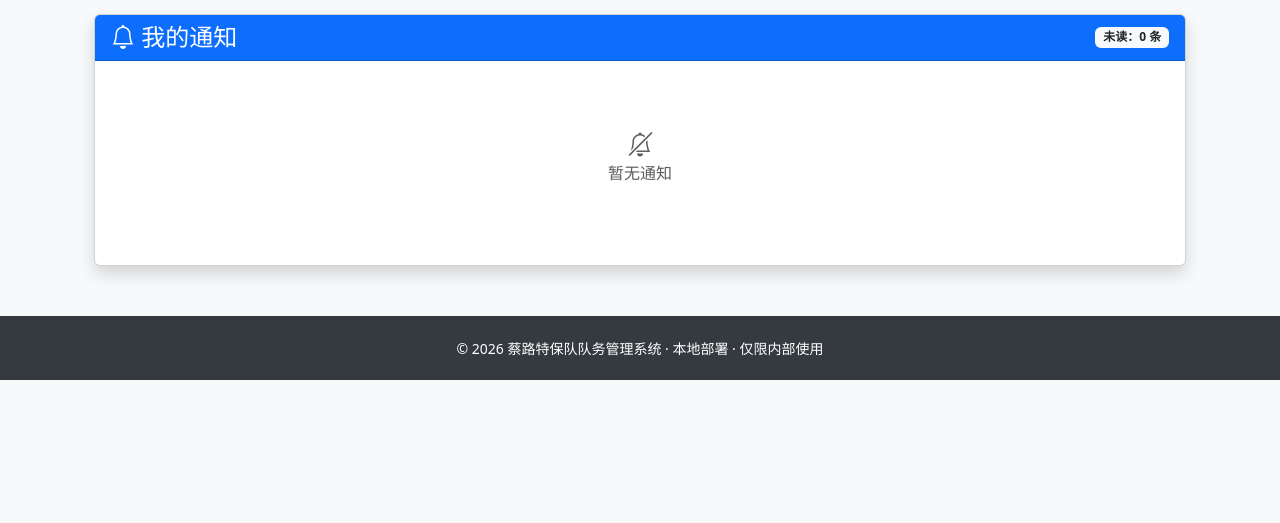
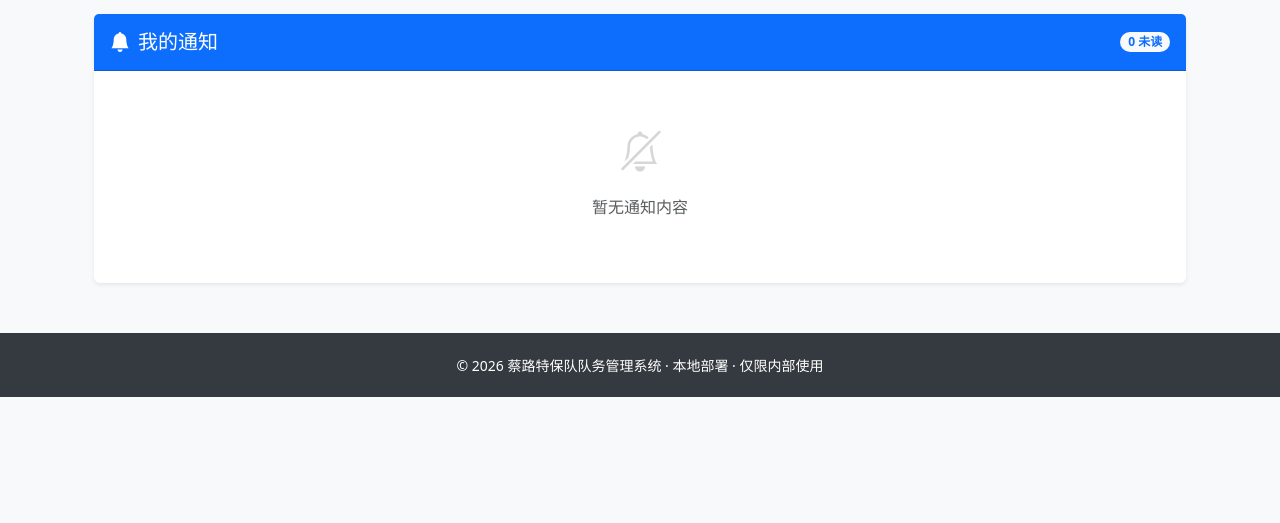
Before and after one commit to xxx1989626/cailutebao, a Flask app: page /notification/list in a window 1280 px wide. Shown: the part 80-603 px from the top of the page. Run offline with Flask 3, Linux system fonts and the light colour scheme; a user stored in the database is signed in; tables that the repository leaves empty hold one stand-in row (values such as "Sample post"); parts of the project's set-up code (start-up, migrations or seed data) failed here and were passed over; some libraries are stand-ins or nearby versions.

Commit message:
7.3.0-alpha

```diff
--- a/templates/leave/list.html
+++ b/templates/leave/list.html
@@ -82,7 +82,7 @@
                                     <i class="bi bi-calendar-plus"></i> 延期/修改
                                 </a>
                                 {% endif %}
-                                {% if 'delete' in admin %}
+                                {% if current_user.username == 'admin' %}
                                 <a href="{{ url_for('leave.delete_leave', id=leave.id) }}" class="btn btn-outline-danger"
                                     onclick="return confirm('确认删除该记录吗？')">
                                     <i class="bi bi-trash"></i>
--- a/templates/notification/list.html
+++ b/templates/notification/list.html
@@ -1,50 +1,102 @@
 {% extends "base.html" %}
 {% block title %}我的通知{% endblock %}
+
 {% block content %}
-<div class="container mt-4">
-    <div class="card shadow">
-        <div class="card-header bg-primary text-white d-flex justify-content-between align-items-center">
-            <h4 class="mb-0"><i class="bi bi-bell"></i> 我的通知</h4>
-            <span class="badge bg-light text-dark">
-                {# 只有当有未读通知时才显示一键已读按钮 #}
-                {% if notifications|selectattr('is_read', 'equalto', false)|list|length > 0 %}
-                <form action="{{ url_for('notification.read_all') }}" method="POST" style="display:inline;">
-                    <button type="submit" class="btn btn-sm btn-outline-secondary">
+<div class="container mt-4 mb-5">
+    <div class="card shadow-sm border-0">
+        <div class="card-header bg-primary text-white d-flex justify-content-between align-items-center py-3">
+            <h5 class="mb-0">
+                <i class="bi bi-bell-fill me-2"></i>我的通知
+            </h5>
+            <div class="d-flex align-items-center gap-2">
+                {% set unread_count = notifications|selectattr('is_read', 'equalto', false)|list|length %}
+                {% if unread_count > 0 %}
+                <form action="{{ url_for('notification.read_all') }}" method="POST" class="m-0">
+                    <button type="submit" class="btn btn-sm btn-outline-light rounded-pill">
                         <i class="bi bi-check2-all"></i> 一键已读
                     </button>
                 </form>
                 {% endif %}
-                未读：{{ notifications|selectattr('is_read', 'equalto', false)|list|length }} 条
+                <span class="badge rounded-pill bg-light text-primary">
+                    {{ unread_count }} 未读
                 </span>
             </div>
-        <div class="card-body">
+        </div>
+
+        <div class="card-body p-0">
             {% if notifications %}
-            <div class="list-group">
+
+            <div class="table-responsive d-none d-md-block">
+                <table class="table table-hover align-middle mb-0">
+                    <thead class="table-light">
+                        <tr>
+                            <th style="width:160px;" class="ps-4">时间</th>
+                            <th style="width:200px;">标题</th>
+                            <th>通知内容</th>
+                            <th style="width:100px;" class="text-center">状态</th>
+                        </tr>
+                    </thead>
+                    <tbody>
                         {% for notify in notifications %}
-                <a href="{{ url_for('notification.mark_as_read', notify_id=notify.id) if not notify.is_read else '#' }}"
-                    class="list-group-item list-group-item-action {% if not notify.is_read %}bg-light border-primary{% endif %}">
-                    <div class="d-flex justify-content-between align-items-start">
-                        <div>
-                            <h6 class="mb-1 fw-bold">{{ notify.title }}</h6>
-                            <p class="mb-1 small text-muted">{{ notify.content|safe }}</p>
+                        <tr onclick="window.location='{{ url_for('notification.mark_as_read', notify_id=notify.id) if not notify.is_read else '#' }}'"
+                            style="cursor:pointer;">
+                            <td class="text-muted small ps-4">{{ notify.created_at.strftime('%Y-%m-%d %H:%M') if notify.created_at }}</td>
+                            <td>
+                                <span class="fw-bold {% if not notify.is_read %}text-dark{% else %}text-muted{% endif %}">
+                                    {{ notify.title }}
+                                </span>
+                            </td>
+                            <td>
+                                <div class="small text-secondary" style="max-width: 800px;">
+                                    {{ notify.content|striptags }}
                                 </div>
+                            </td>
+                            <td class="text-center">
                                 {% if not notify.is_read %}
-                        <span class="badge bg-primary rounded-pill">未读</span>
+                                <span class="badge bg-danger">未读</span>
+                                {% else %}
+                                <span class="badge bg-light text-muted border">已读</span>
+                                {% endif %}
+                            </td>
+                        </tr>
+                        {% endfor %}
+                    </tbody>
+                </table>
+            </div>
+
+            <div class="d-block d-md-none">
+                <div class="list-group list-group-flush">
+                    {% for notify in notifications %}
+                    <a href="{{ url_for('notification.mark_as_read', notify_id=notify.id) if not notify.is_read else 'javascript:void(0);' }}"
+                       class="list-group-item list-group-item-action p-3 {% if not notify.is_read %}bg-light-blue{% endif %}">
+                        <div class="d-flex w-100 justify-content-between align-items-center mb-1">
+                            <h6 class="mb-1 fw-bold {% if not notify.is_read %}text-primary{% else %}text-secondary{% endif %}">
+                                {{ notify.title }}
+                            </h6>
+                            <small class="text-muted">{{ notify.created_at.strftime('%m-%d %H:%M') if notify.created_at }}</small>
+                        </div>
+                        <p class="mb-1 small text-muted" style="line-height: 1.5; word-break: break-all;">
+                            {{ notify.content|striptags }}
+                        </p>
+                        <div class="mt-2">
+                            {% if not notify.is_read %}
+                            <span class="badge bg-danger-subtle text-danger border border-danger-subtle">未读</span>
+                            {% else %}
+                            <span class="badge bg-light text-muted border">已读</span>
                             {% endif %}
                         </div>
                     </a>
                     {% endfor %}
                 </div>
+            </div>
 
             {% if pagination.pages > 1 %}
-                <nav class="mt-4">
-                    <ul class="pagination justify-content-center">
+            <nav class="py-4">
+                <ul class="pagination pagination-sm justify-content-center mb-0">
                     <li class="page-item {% if not pagination.has_prev %}disabled{% endif %}">
-                            <a class="page-link"
-                                href="{{ url_for('notification.notification_list', page=pagination.prev_num) if pagination.has_prev else '#' }}">上一页</a>
+                        <a class="page-link" href="{{ url_for('notification.notification_list', page=pagination.prev_num) if pagination.has_prev else '#' }}">上一页</a>
                     </li>
-
-                        {% for page in pagination.iter_pages(left_edge=1, right_edge=1, left_current=2, right_current=3) %}
+                    {% for page in pagination.iter_pages(left_edge=1, right_edge=1, left_current=1, right_current=2) %}
                         {% if page %}
                         <li class="page-item {% if page == pagination.page %}active{% endif %}">
                             <a class="page-link" href="{{ url_for('notification.notification_list', page=page) }}">{{ page }}</a>
@@ -53,10 +105,8 @@
                         <li class="page-item disabled"><span class="page-link">...</span></li>
                         {% endif %}
                     {% endfor %}
-
                     <li class="page-item {% if not pagination.has_next %}disabled{% endif %}">
-                            <a class="page-link"
-                                href="{{ url_for('notification.notification_list', page=pagination.next_num) if pagination.has_next else '#' }}">下一页</a>
+                        <a class="page-link" href="{{ url_for('notification.notification_list', page=pagination.next_num) if pagination.has_next else '#' }}">下一页</a>
                     </li>
                 </ul>
             </nav>
@@ -64,11 +114,41 @@
 
             {% else %}
             <div class="text-center text-muted py-5">
-                <i class="bi bi-bell-slash fs-4 mb-2"></i>
-                <p>暂无通知</p>
+                <i class="bi bi-bell-slash fs-1 d-block mb-3 opacity-25"></i>
+                <p>暂无通知内容</p>
             </div>
             {% endif %}
         </div>
     </div>
 </div>
+
+<style>
+/* 优化PC端 hover 效果 */
+.table-hover > tbody > tr:hover {
+    background-color: #f8faff !important;
+}
+
+
+/* 手机端未读项微调背景色 */
+.bg-light-blue {
+    background-color: #f0f7ff !important;
+}
+
+/* 移除链接默认下划线 */
+.list-group-item {
+    text-decoration: none !important;
+    border-left: 3px solid transparent;
+}
+/* 未读消息左侧加条提醒 */
+.list-group-item.bg-light-blue {
+    border-left: 3px solid #0d6efd;
+}
+
+/* 针对手机的分页按钮优化 */
+@media (max-width: 576px) {
+    .pagination-sm .page-link {
+        padding: 0.5rem 0.75rem;
+    }
+}
+</style>
 {% endblock %}
```
Also changed, not shown: CHANGELOG.md. Lines whose indentation alone changed are shown as unchanged.
